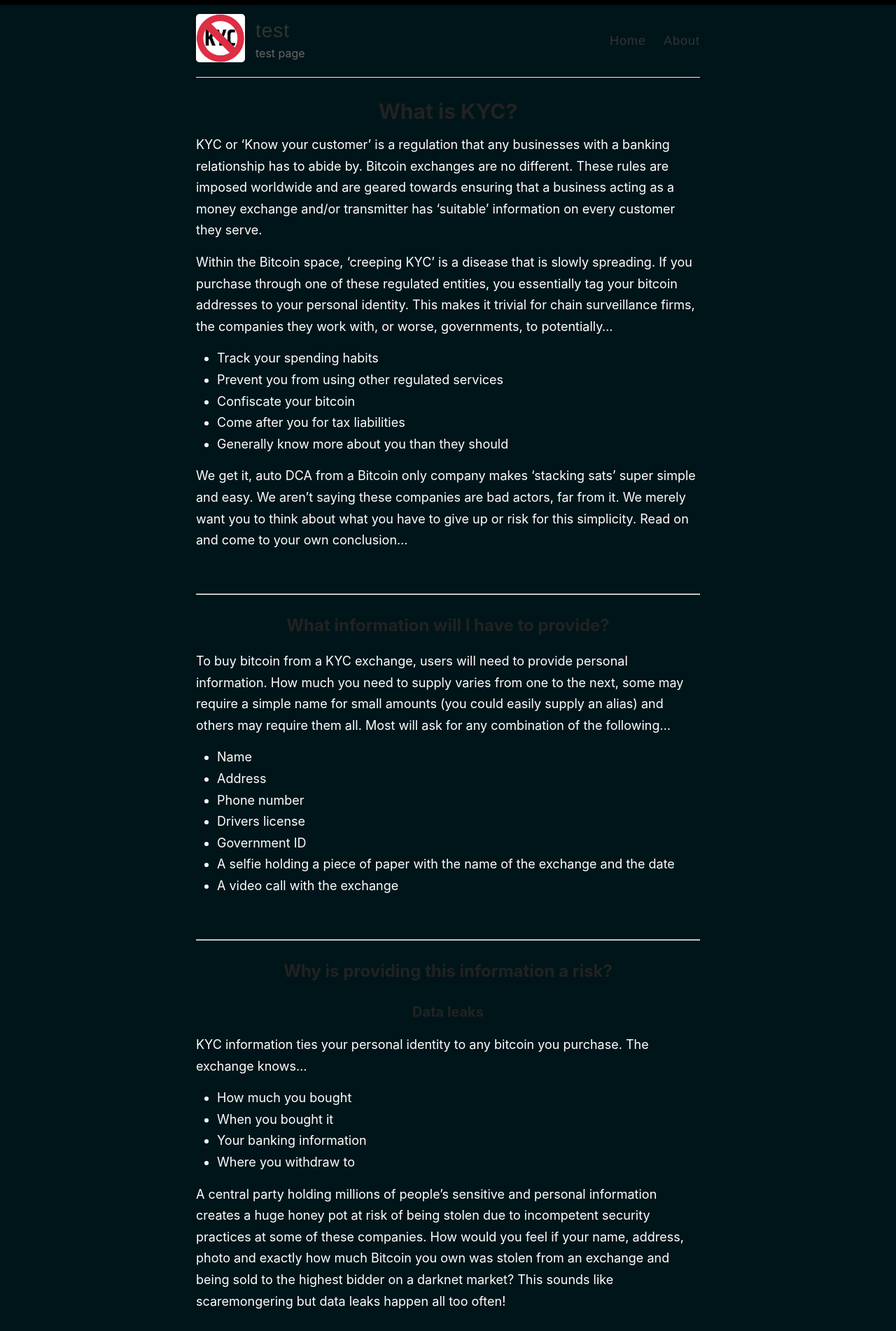
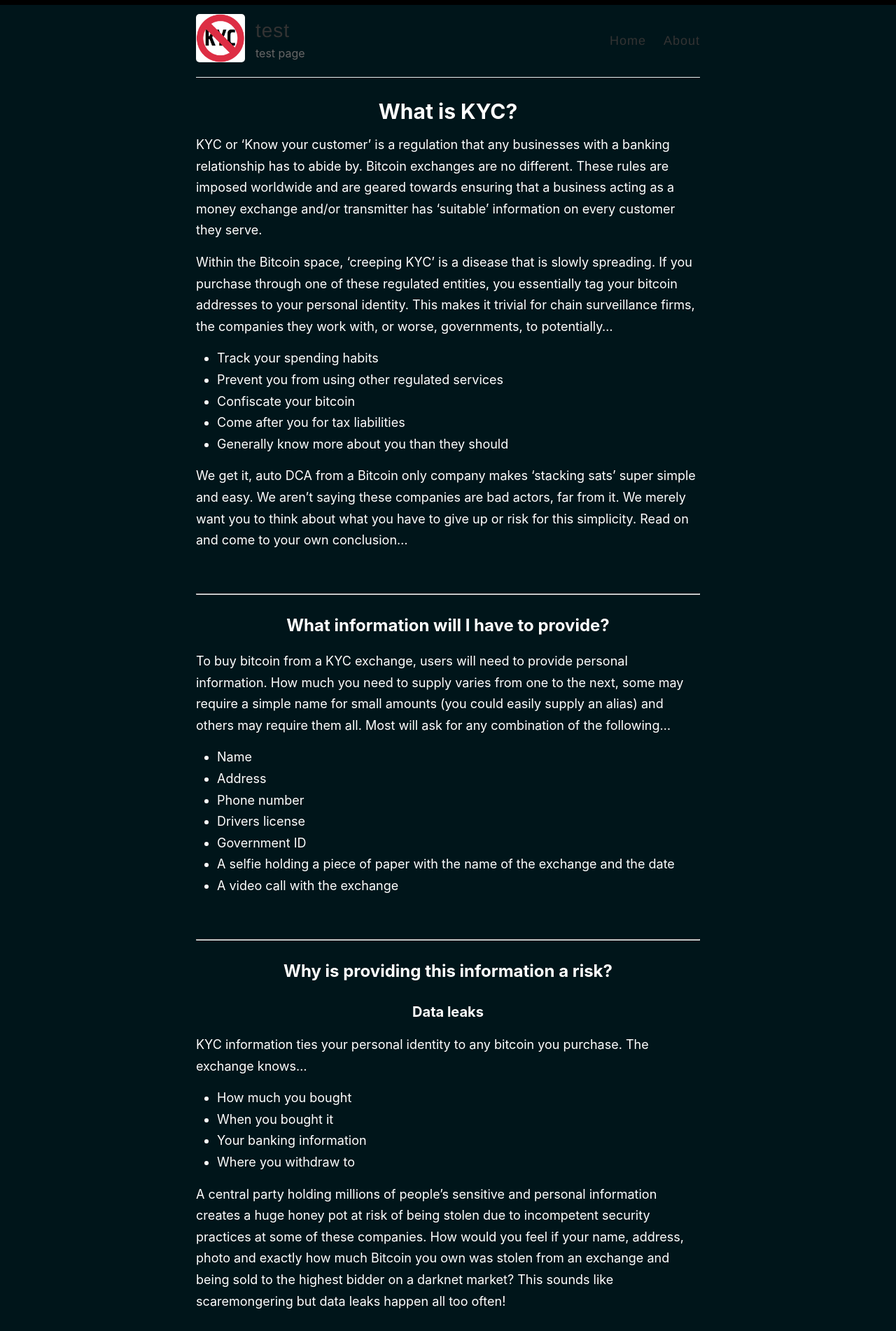
Before and after one commit to BitcoinQnA/node-guide, a Jekyll site: the page built from index.html, in a window 1280 px wide. Shown: the top 1902 px of the page at 70% size. Built offline with Jekyll 4.4.1, drawn with Linux system fonts in a browser that asks for light colours; the list of posts is cut into pages by our own code.

Commit message:
Update style.scss

```diff
--- a/assets/style.scss
+++ b/assets/style.scss
@@ -39,7 +39,7 @@
 
 h1, h2, h3, h4, h5, h6 {
   font-family: -system-ui, -apple-system, BlinkMacSystemFont, "Segoe UI", Roboto, Helvetica, Arial, sans-serif, "Apple Color Emoji", "Segoe UI Emoji", "Segoe UI Symbol";
-  color: $darkerGray;
+  color: #fff;
   font-weight: bold;
 
   line-height: 1.7;
```
